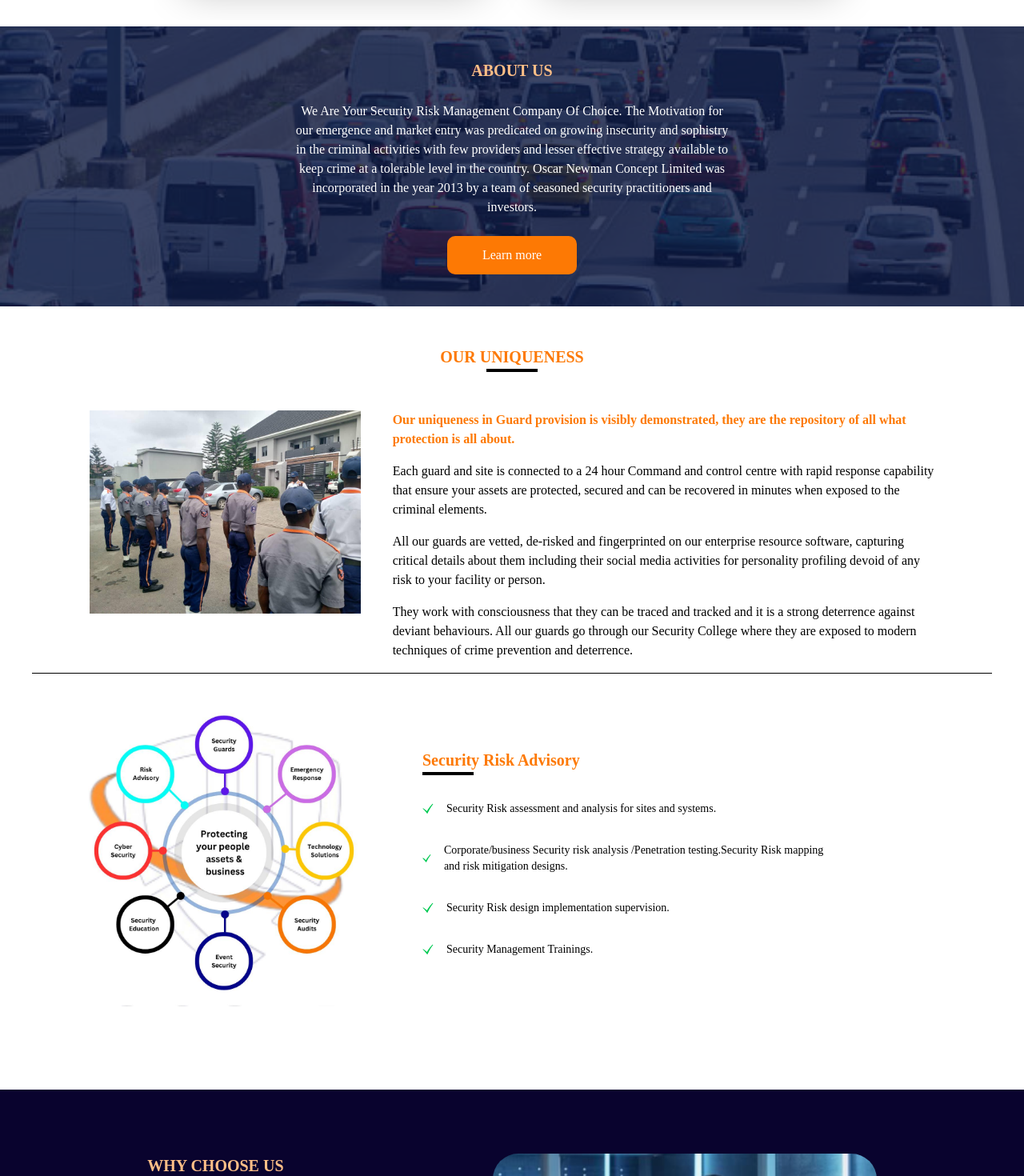
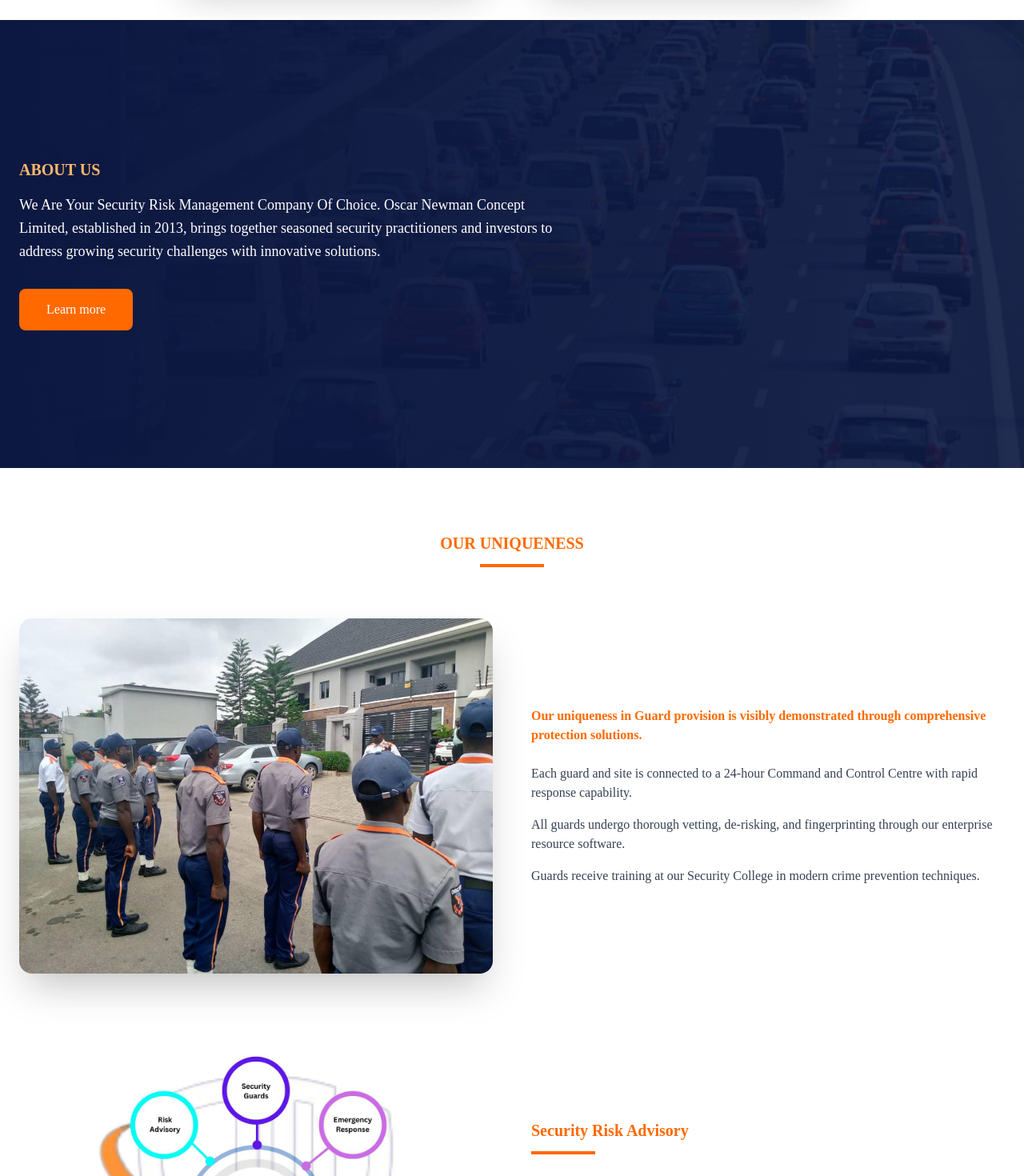
Before and after one commit to Bithaventechnologies/oscarnewmanFe, a React app: page / in a window 1280 px wide. Shown: the part 1320-2790 px from the top of the page at 80% size. Built offline with nearby package versions, Linux system fonts and the light colour scheme; the HTML template or start-up script is replaced by a standard one.

Commit message:
Finish the landing page

```diff
--- a/package.json
+++ b/package.json
@@ -12,6 +12,7 @@
   "dependencies": {
     "@tailwindcss/vite": "^4.0.0",
     "aos": "^2.3.4",
+    "framer-motion": "^12.0.6",
     "react": "^18.3.1",
     "react-dom": "^18.3.1",
     "react-icons": "^5.4.0",
--- a/src/components/Footer.tsx
+++ b/src/components/Footer.tsx
@@ -77,7 +77,10 @@
   ];
 
   return (
-    <footer className="bg-gradient-to-b from-[#09032e] to-[#060220]">
+    <footer
+      className="bg-gradient-to-b from-[#09032e] to-[#060220]"
+      id="footer"
+    >
       {/* Main Footer */}
       <div className="max-w-7xl mx-auto px-4 sm:px-6 lg:px-8 py-12">
         <div className="grid grid-cols-1 md:grid-cols-2 lg:grid-cols-4 gap-8 lg:gap-12">
--- a/src/components/Hero.tsx
+++ b/src/components/Hero.tsx
@@ -21,8 +21,8 @@
           solutions, services, and strategies
         </p>
 
-        <div className="space-x-4 mt-6 flex gap-3 relative ">
-          <button className="text-[#fd7904] cursor-pointer px-4 py-2 border border-[#fd7904] rounded-md">
+        <div className="space-x-4 mt-6 flex gap-2 relative ">
+          <button className="text-[#fd7904] cursor-pointer px-7 py-1 border border-[#fd7904] rounded-md">
             Learn more
           </button>
           <button className="bg-[#fd7904] p-2 cursor-pointer rounded-md text-white">
--- a/src/components/home/About.tsx
+++ b/src/components/home/About.tsx
@@ -1,114 +1,137 @@
+import React from "react";
 import { Element } from "react-scroll";
+import { GiCheckMark } from "react-icons/gi";
+import { motion } from "framer-motion";
 import sec from "../../assets/sec.png";
 import illustration from "../../assets/illustration.png";
-import { GiCheckMark } from "react-icons/gi";
 
-const About = () => {
+interface ServiceItem {
+  text: string;
+}
+
+const services: ServiceItem[] = [
+  { text: "Security Risk assessment and analysis for sites and systems." },
+  {
+    text: "Corporate/business Security risk analysis /Penetration testing.Security Risk mapping and risk mitigation designs.",
+  },
+  { text: "Security Risk design implementation supervision." },
+  { text: "Security Management Trainings." },
+];
+
+const About: React.FC = () => {
   return (
-    <Element name="about" className="">
+    <Element name="about">
+      {/* Hero Section */}
       <section
-        className="relative h-[350px] bg-cover bg-center my-20 lg:my-2 "
+        className="relative h-[70vh] bg-cover bg-center"
         style={{ backgroundImage: "url('../image.jpg')" }}
       >
-        <div className="absolute inset-0 bg-[#0c1841] opacity-80"></div>
-        <div className="z-10 p-8 text-white  flex flex-col justify-center  relative top-1/2 transform -translate-y-1/2 items-center gap-6">
-          <h3 className="text-[#ffbf87] font-semibold text-[20px] max-md:text-lg">
+        <div className="absolute inset-0 bg-gradient-to-r from-[#0c1841] to-[#0c1841]/90" />
+        <div className="container mx-auto px-6 h-full flex items-center">
+          <motion.div
+            initial={{ opacity: 0, y: 20 }}
+            animate={{ opacity: 1, y: 0 }}
+            className="max-w-2xl text-white relative"
+          >
+            <h2 className="text-orange-300 font-semibold text-xl mb-4">
               ABOUT US
-          </h3>
-          <p className="lg:w-[45%] text-center">
-            We Are Your Security Risk Management Company Of Choice. The
-            Motivation for our emergence and market entry was predicated on
-            growing insecurity and sophistry in the criminal activities with few
-            providers and lesser effective strategy available to keep crime at a
-            tolerable level in the country. Oscar Newman Concept Limited was
-            incorporated in the year 2013 by a team of seasoned security
-            practitioners and investors.
+            </h2>
+            <p className="text-lg leading-relaxed mb-8">
+              We Are Your Security Risk Management Company Of Choice. Oscar
+              Newman Concept Limited, established in 2013, brings together
+              seasoned security practitioners and investors to address growing
+              security challenges with innovative solutions.
             </p>
-          <button className="bg-[#fd7904] hover:bg-transparent hover:border transition-all duration-300 border-[#fd7904] py-3 px-11 cursor-pointer rounded-[10px] text-white">
+            <button className="bg-orange-500 hover:bg-transparent border-2 border-orange-500 px-8 py-3 rounded-lg transition-all duration-300">
               Learn more
             </button>
+          </motion.div>
         </div>
       </section>
-      <div className="p-10 mb-16 ">
-        <div className="flex justify-center items-center flex-col">
-          <h3 className="text-[#fd7904] text-center font-semibold text-[20px]">
+
+      {/* Uniqueness Section */}
+      <section className="container mx-auto px-6 py-20">
+        <div className="text-center mb-16">
+          <h2 className="text-orange-500 font-semibold text-xl mb-3">
             OUR UNIQUENESS
-          </h3>
-          <div className="w-16 h-1 bg-black " />
+          </h2>
+          <div className="w-20 h-1 bg-orange-500 mx-auto" />
         </div>
-        <section className="  lg:flex-row flex-col  lg:pb-4   max-h-[550px] flex justify-center gap-8 lg:gap-10  lg:px-18 mx-auto">
-          <div
-            className=" lg:py-12 flex flex-col gap-4 lg:w-1/3"
-            data-aos="zoom-out-right"
+
+        <div className="grid lg:grid-cols-2 gap-12 items-center mb-20">
+          <motion.div
+            initial={{ opacity: 0, x: -20 }}
+            whileInView={{ opacity: 1, x: 0 }}
+            className="rounded-2xl overflow-hidden shadow-2xl"
           >
-            <img src={sec} alt="Security" className=" lg:pt-0 object-cover" />
-          </div>
-          <div className="lg:w-2/3 lg:py-12 lg:pb-0 pb-4 ">
-            <p className="mb-4 text-[#fd7904] text-[16px] font-semibold">
-              Our uniqueness in Guard provision is visibly demonstrated, they
-              are the repository of all what protection is all about.
+            <img
+              src={sec}
+              alt="Security"
+              className="w-full h-full object-cover"
+            />
+          </motion.div>
+
+          <motion.div
+            initial={{ opacity: 0, x: 20 }}
+            whileInView={{ opacity: 1, x: 0 }}
+            className="space-y-6"
+          >
+            <p className="text-orange-500 font-semibold">
+              Our uniqueness in Guard provision is visibly demonstrated through
+              comprehensive protection solutions.
             </p>
-            <p className="mb-4">
-              Each guard and site is connected to a 24 hour Command and control
-              centre with rapid response capability that ensure your assets are
-              protected, secured and can be recovered in minutes when exposed to
-              the criminal elements.
-            </p>
-            <p className="mb-4">
-              All our guards are vetted, de-risked and fingerprinted on our
-              enterprise resource software, capturing critical details about
-              them including their social media activities for personality
-              profiling devoid of any risk to your facility or person.
+            <div className="space-y-4 text-gray-700">
+              <p>
+                Each guard and site is connected to a 24-hour Command and
+                Control Centre with rapid response capability.
               </p>
               <p>
-              They work with consciousness that they can be traced and tracked
-              and it is a strong deterrence against deviant behaviours. All our
-              guards go through our Security College where they are exposed to
-              modern techniques of crime prevention and deterrence.
+                All guards undergo thorough vetting, de-risking, and
+                fingerprinting through our enterprise resource software.
+              </p>
+              <p>
+                Guards receive training at our Security College in modern crime
+                prevention techniques.
               </p>
             </div>
-        </section>
-        <hr />
-        <div className="lg:flex items-center    justify-center gap-14 mt-8 lg:mx-12 lg:w-[80%] w-[75%]">
-          <img
-            data-aos="fade-up"
-            src={illustration}
-            alt="Illustration"
-            className=" lg:pt-0 object-cover lg:w-[40%] hidden lg:block"
-          />
-          <div data-aos="fade-left" className="flex flex-col w-full lg:w-[60%]">
-            <div className="flex flex-col mt-24 lg:mt-0">
-              <h3 className="text-[#fd7904] mb-8 font-semibold text-[20px]">
-                Security Risk Advisory
-              </h3>
-              <div className="w-16 h-1 bg-black relative bottom-8" />
+          </motion.div>
         </div>
 
-            <div className="">
-              <ul className="flex flex-col gap-8  text-sm ">
-                <li className="flex items-center gap-4">
+        {/* Advisory Section */}
+        <div className="grid lg:grid-cols-2 gap-12 items-center">
+          <motion.img
+            initial={{ opacity: 0, y: 20 }}
+            whileInView={{ opacity: 1, y: 0 }}
+            src={illustration}
+            alt="Security Illustration"
+            className="hidden lg:block w-full max-w-md mx-auto"
+          />
 
-                  <GiCheckMark className="text-green-500" />
-                  Security Risk assessment and analysis for sites and systems.
-                </li>
-                <li className="flex items-center gap-4">
-                  <GiCheckMark className="text-green-500" />
-                  Corporate/business Security risk analysis /Penetration
-                  testing.Security Risk mapping and risk mitigation designs.
-                </li>
-                <li className="flex items-center gap-4">
-                  <GiCheckMark className="text-green-500" />
-                  Security Risk design implementation supervision.
-                </li>
-                <li className="flex items-center gap-4">
-                  <GiCheckMark className="text-green-500 " />
-                  Security Management Trainings.
-                </li>
+          <div className="space-y-8">
+            <div>
+              <h2 className="text-orange-500 font-semibold text-xl mb-3">
+                Security Risk Advisory
+              </h2>
+              <div className="w-20 h-1 bg-orange-500" />
+            </div>
+
+            <ul className="space-y-4">
+              {services.map((service, index) => (
+                <motion.li
+                  key={index}
+                  initial={{ opacity: 0, x: 20 }}
+                  whileInView={{ opacity: 1, x: 0 }}
+                  transition={{ delay: index * 0.1 }}
+                  className="flex items-start gap-4 text-gray-700"
+                >
+                  <GiCheckMark className="text-green-500 mt-1 flex-shrink-0" />
+                  <span>{service.text}</span>
+                </motion.li>
+              ))}
             </ul>
           </div>
         </div>
-        </div>
-      </div>
+      </section>
     </Element>
   );
 };
```
Also changed, not shown: 1 other file (tests, documents, lock files or other folders). Lines whose indentation alone changed are shown as unchanged.
